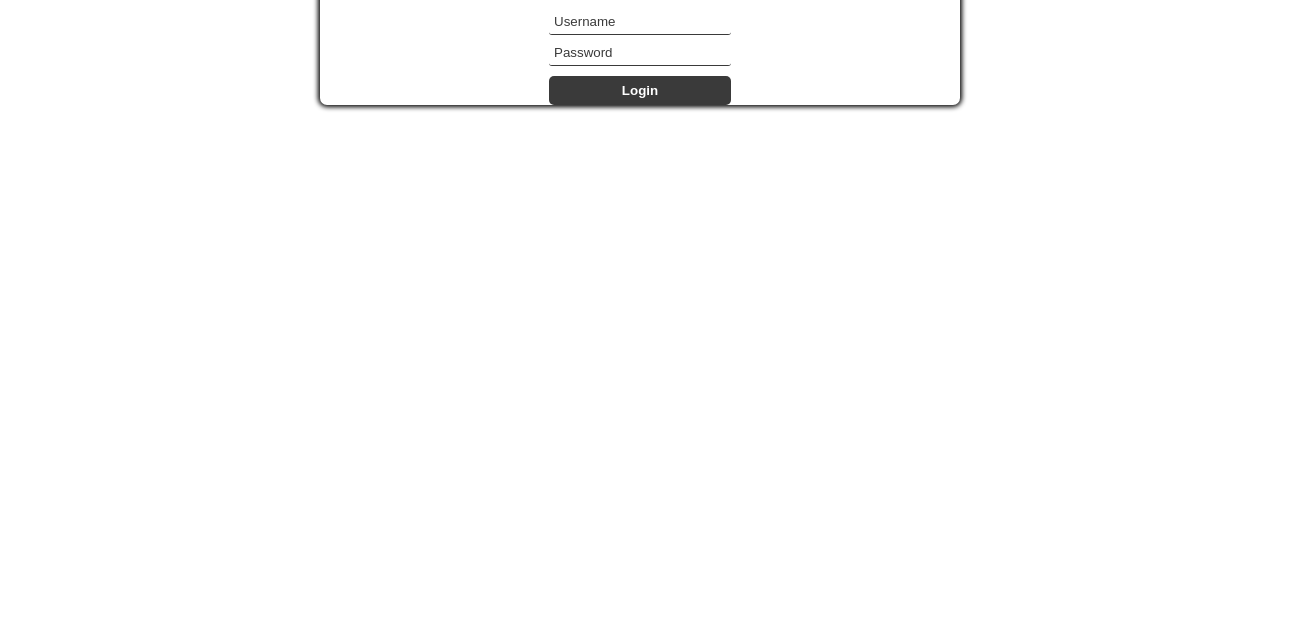
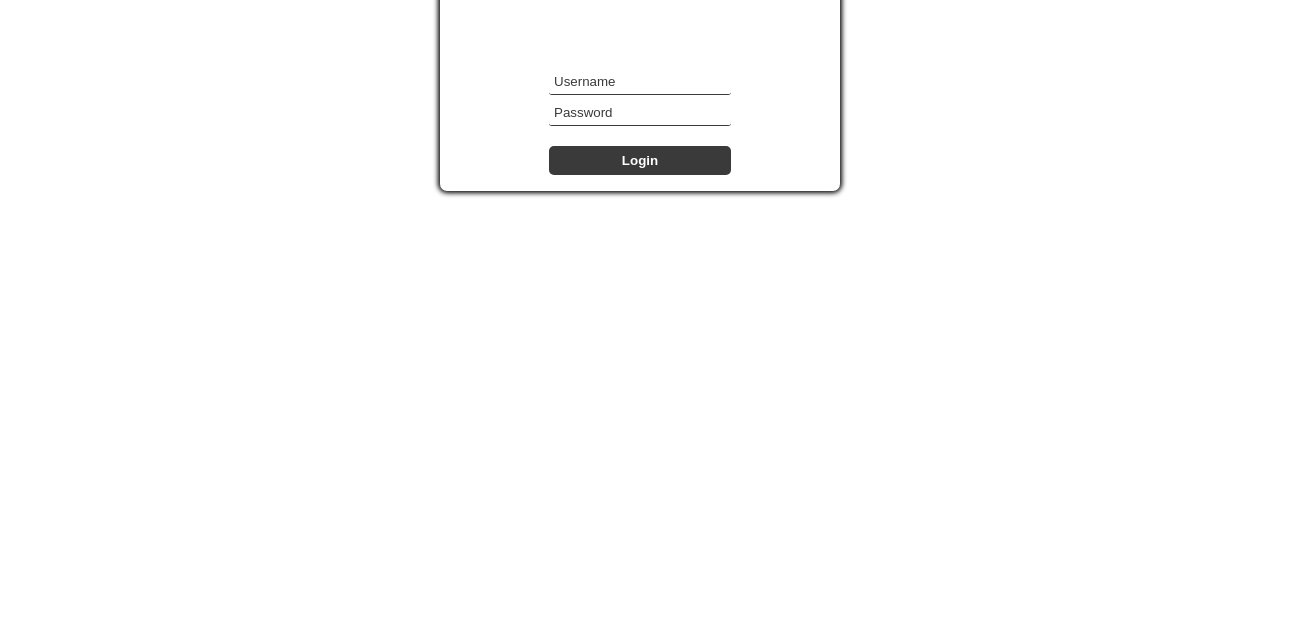
Before and after one commit to FirasRaboudi551/CoolWebsite, a plain HTML site: page login.html in a window 1280 px wide. Shown: the part 161-800 px from the top of the page, 1312 px wide, since content can reach past the window. Drawn offline with Linux system fonts and the light colour scheme.

Commit message:
fixed login screen css (some html too)

```diff
--- a/login.html
+++ b/login.html
@@ -24,7 +24,8 @@
         </div>
     </div>
 
-    <main id="main-holder">
+    <main class="content">
+    <div id="main-holder">
         <h1 id="login-header">Login</h1>
 
         <div id="login-error-msg-holder">
@@ -37,6 +38,7 @@
           <input type="submit" value="Login" id="login-form-submit">
         </form>
 
+      </div>
       </main>
 </body>
 </html>
--- a/loginStyle.css
+++ b/loginStyle.css
@@ -6,12 +6,16 @@ body {
     margin: 0;
     padding: 0;
     text-align: center;
-    justify-items: center;;
+    align-items: center;
+    display:flex;
+    flex-direction: column;
+    min-height: 100%;
 }
 
 .topnav {
     overflow: hidden;
     background-color: #045daa;
+    width: 100%;
   }
 
   .topnav img {
@@ -50,8 +54,18 @@ body {
     height: 100%;
   }
 
+  .content {
+    width: 100%;
+    height: 100%;
+    display: flex;
+    align-items: center;
+    justify-content: center;
+    padding: 2em;
+  }
+
   #main-holder {
-    width: 50%;
+    max-width: 600px;
+    min-width: 400px;
     height: 70%;
     display: grid;
     justify-items: center;
@@ -59,6 +73,8 @@ body {
     background-color: white;
     border-radius: 7px;
     box-shadow: 0px 0px 5px 2px black;
+    min-height: 100%;
+    padding-bottom: 1em;
   }
 
   #login-error-msg-holder {
@@ -116,4 +132,5 @@ body {
     background-color: #3a3a3a;
     cursor: pointer;
     outline: none;
+    margin-top: 10px;
   }
```
